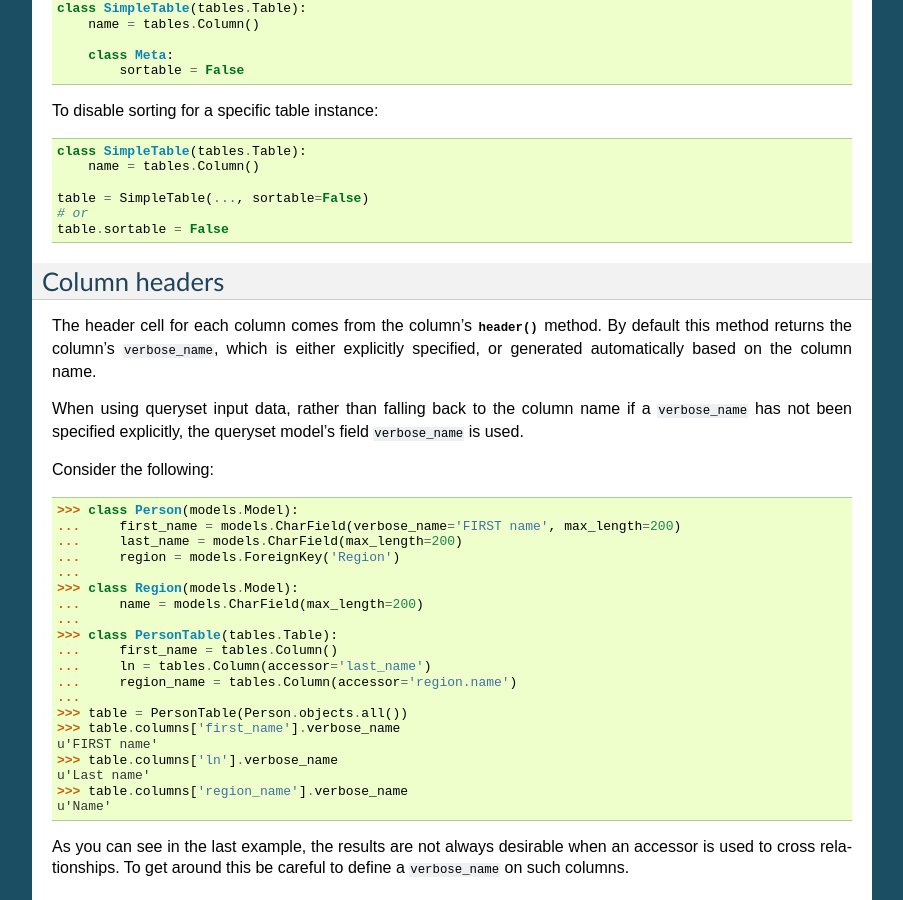
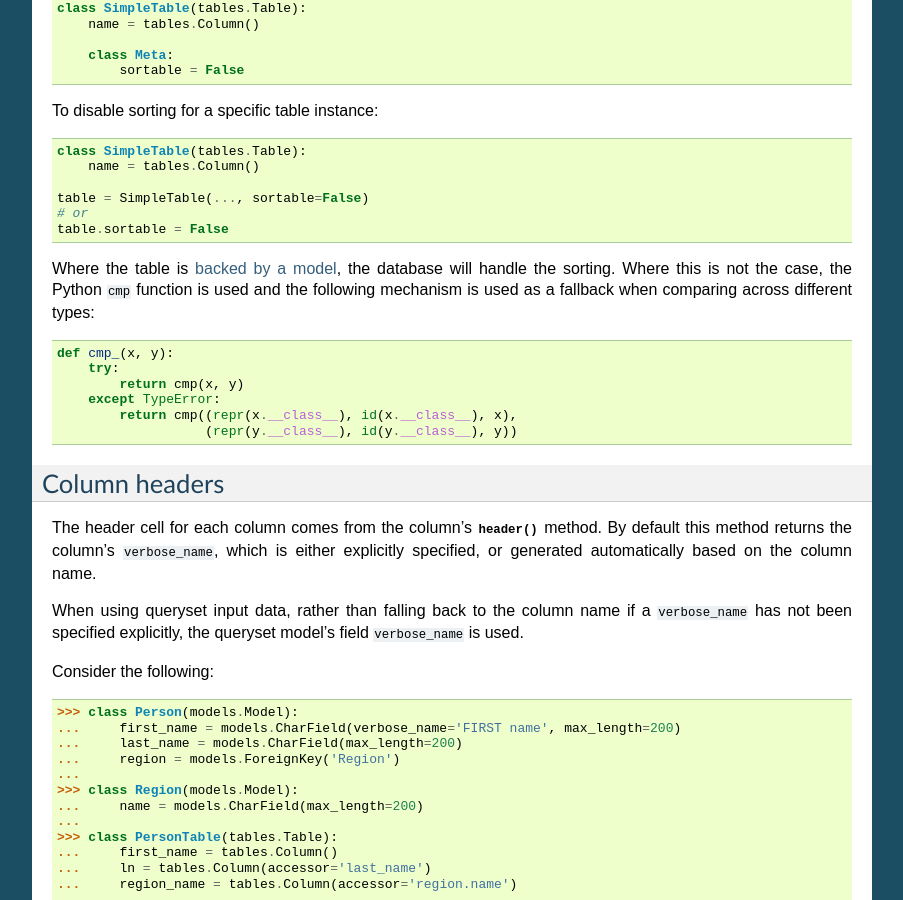
Before and after one commit to jieter/django-tables2, a Sphinx documentation site: the page built from docs/index.rst, in a window 1280 px wide and 900 px high, scrolled down 3654 px. Shown: the whole window, without its empty margins (198-1101 px from the left). Built offline with Sphinx 7.4.7, drawn with Linux system fonts in a browser that asks for light colours.

Commit message:
Fix for #25 - sorting across types

```diff
--- a/docs/index.rst
+++ b/docs/index.rst
@@ -279,6 +279,20 @@ To disable sorting for a specific table instance:
     table = SimpleTable(..., sortable=False)
     # or
     table.sortable = False
+
+Where the table is :ref:`backed by a model <tables-for-models>`, the database
+will handle the sorting. Where this is not the case, the Python ``cmp``
+function is used and the following mechanism is used as a fallback when
+comparing across different types:
+
+.. code-block:: python
+
+    def cmp_(x, y):
+        try:
+            return cmp(x, y)
+        except TypeError:
+            return cmp((repr(x.__class__), id(x.__class__), x),
+                       (repr(y.__class__), id(y.__class__), y))
 
 
 .. _column-headers:
```
Also changed, not shown: other parts of docs/index.rst (+2 -0 lines), 2 other files.
